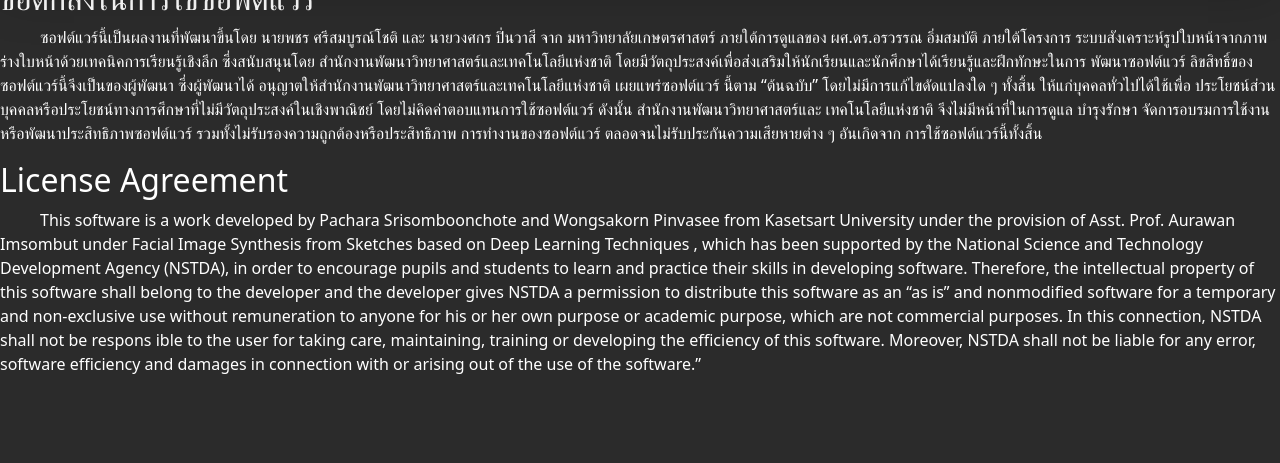
After one commit to Pachara2001/s2f_web_senior_project, a Flask app: page /info in a window 1280 px wide. The commit adds this page. Shown: the part 337-800 px from the top of the page. Run offline with Flask 3, Linux system fonts and the light colour scheme; parts of the project's set-up code (start-up, migrations or seed data) failed here and were passed over.

Commit message:
add black and white result image

```diff
--- a/database/models.py
+++ b/database/models.py
@@ -6,9 +6,11 @@
     updateDate = db.Column(db.DateTime,nullable=False)
     originalImg = db.Column(db.String(),nullable=False)
     genImg = db.Column(db.String(),nullable=False)
+    genBwImg = db.Column(db.String(),nullable=False)
     realImg = db.Column(db.String(),nullable=True)
-    def __init__(self, time, originalImg,genImg):
+    def __init__(self, time, originalImg,genImg,genBwImg):
         self.createDate = time
         self.updateDate = time
         self.originalImg = originalImg
         self.genImg = genImg
+        self.genBwImg = genBwImg
--- a/main.py
+++ b/main.py
@@ -2,6 +2,8 @@
 from flask import Flask, render_template, request, send_file, Response
 from database.db import db , db_init
 from database.models import Record
+from PIL import Image
+from io import BytesIO
 import datetime
 import os
 import io
@@ -17,14 +19,14 @@
 GCP_CREDENTIALS = os.getenv('GCP_CREDENTIALS')
 BUCKET_NAME = os.getenv('BUCKET_NAME')
 API_URL = os.getenv("API_URL")
+oriImgFile= ""
+genImgFile= ""
+bwImgFile= ""
 
 
 api_url = API_URL + '/image'
 web_url = os.environ.get('WEB_URL')
 # web_url="http://localhost:5000"
-# oriImgPath="static\oriImg.jpg"
-# genImgPath='static\genImg.png'
-# tempImgPath='static\\tempImg.png'
 
 # os.environ['GOOGLE_APPLICATION_CREDENTIALS'] = GCP_CREDENTIALS
 credentials = Credentials.from_service_account_file(GCP_CREDENTIALS)
@@ -47,49 +49,67 @@
 @app.route('/formHandling', methods=['POST' , 'GET'])
 def formHandling():
     global oriImgFile
+    global genImgFile
     oriImgFile = request.files["image"].read()
     # firstImg.save(oriImgPath)
     data={'image': oriImgFile }
-    global genImgFile
-    global genBwImgFile
+
     try:
         genResponse= requests.post(api_url,files=data)
-        genImgFile = genResponse.content[0]
-        genBwImgFile = genResponse.content[1]
+        genImgFile = genResponse.content
         # with open(genImgPath, 'wb') as f:
         #     f.write(secImg)
         return Response(genImgFile, mimetype='image/png')
     except requests.exceptions.RequestException as e:
         return str(e),500
 
-# @app.route('/save', methods=['POST'])
-def saveDB(oriImg,genImg):
+def saveDB(oriImg,genImg,genBwImg):
     time = datetime.datetime.now()
-    data = Record(time,oriImg,genImg)
+    data = Record(time,oriImg,genImg,genBwImg)
     db.session.add(data)
     db.session.commit()
     return 200
 
-@app.route('/get_bw_img' , methods=['GET'])
-def getBlackWhiteImg():
-    return Response(genBwImgFile, mimetype='image/png')
+@app.route('/getBwImg', methods=['GET'])
+def getBwimg():
+    global bwImgFile
+    # if genImgFile=='':
+    #     genImgFile = memcache.get('genImgFile')
+
+    tempFile = Image.open(BytesIO(genImgFile))
+    bwImgFile = tempFile.convert("L")
+    # memcache.add(key='bwImgFile',Value=bwImgFile.decode("ISO-8859-1"),time=300)
+    buffer = BytesIO()
+    bwImgFile.save(buffer, format='PNG')
+    buffer.seek(0)
+    return Response(buffer.read(), mimetype='image/png')
 
 @app.route('/save_img_to_db' , methods=['GET'])
 def uploadImgToCloud():
     secretTok=secrets.token_hex(16)
     oriName="ori_"+secretTok+".jpg"
     genName="gen_"+secretTok+".png"
+    genBwName="genBw_"+secretTok+".png"
 
     ori_blob = bucket.blob('ori/'+oriName)
     gen_blob = bucket.blob('gen/'+genName)
+    genBw_blob=bucket.blob('genBw/'+genBwName)
 
     # ori_blob.upload_from_filename(oriImgPath)
+    # if oriImgFile=='':
+    #     oriImgFile = memcache.get('genImgFile')
+    # if genImgFile=='':
+    #     genImgFile = memcache.get('genImgFile')
+    # if bwImgFile=='':
+    #     bwImgFile = memcache.get('bwImgFile')
+    buffer = BytesIO()
+    bwImgFile.save(buffer, format='PNG')
+    buffer.seek(0)
+    ori_blob.upload_from_string(oriImgFile)
+    gen_blob.upload_from_file(BytesIO(genImgFile))
+    genBw_blob.upload_from_file(BytesIO(buffer.read()))
 
-    ori_blob.upload_from_string(oriImgFile)
-    # gen_blob.upload_from_filename(genImgPath)
-    gen_blob.upload_from_file(io.BytesIO(genImgFile))
-
-    code=saveDB(oriName,genName)
+    code=saveDB(oriName,genName,genBwName)
     if(code==200):
         return "data save!",200
     else:
@@ -111,6 +131,8 @@
         blob = bucket.get_blob("ori/"+record.originalImg)
     elif(type=='gen'):
         blob = bucket.get_blob("gen/"+record.genImg)
+    elif(type=='genBw'):
+        blob = bucket.get_blob("genBw/"+record.genBwImg)
     elif(record.realImg != None and type=='real'):
         blob = bucket.get_blob("real/"+record.realImg)
     else:
@@ -121,8 +143,6 @@
     except:
         pass
     file_data = blob.download_as_string()
-    # with open(tempImgPath, 'wb') as f:
-    #         f.write(file_data)
 
     # return send_file(file_data, mimetype='image/png')
     return Response(file_data,  mimetype=content_type)
@@ -132,11 +152,9 @@
     id = int(id)
     record = db.session.execute(db.select(Record).filter_by(id=id)).scalar_one()
     realImg = request.files["image"]
-    # realImg.save(tempImgPath)
     name=record.originalImg.replace("ori","real")
 
     real_blob = bucket.blob('real/'+name)
-    # real_blob.upload_from_filename(tempImgPath)
     real_blob.upload_from_string(realImg.read())
 
     record.realImg = name
@@ -144,6 +162,10 @@
     db.session.commit()
     return 'ok',200
 
+@app.route('/info')
+def getInfoPage():
+    return render_template('info.html')
+
 
 if __name__ == '__main__':
     app.run(debug = True)
--- a/requirements.txt
+++ b/requirements.txt
@@ -6,3 +6,4 @@
 cloud-sql-python-connector[pg8000]
 google-cloud-storage
 google-auth
+Pillow
--- a/static/css/design.css
+++ b/static/css/design.css
@@ -4,6 +4,8 @@
     border: 1px solid black;
     background-position: center;
     background-size: 100% 100%;
+    background-color: white;
+    margin-bottom:10px
   }
 
 .imag img {
@@ -48,6 +50,7 @@
   appearance: none;
   background-color: #2ea44f;
   border: 1px solid rgba(27, 31, 35, .15);
+  margin-top:15px;
   border-radius: 6px;
   box-shadow: rgba(27, 31, 35, .1) 0 1px 0;
   box-sizing: border-box;
--- /dev/null
+++ b/templates/info.html
@@ -0,0 +1,61 @@
+<!DOCTYPE html>
+<html>
+    <head>
+        <meta charset="UTF-8">
+        <title>about</title>
+        <link href="https://cdn.jsdelivr.net/npm/bootstrap@5.2.3/dist/css/bootstrap.min.css" rel="stylesheet" integrity="sha384-rbsA2VBKQhggwzxH7pPCaAqO46MgnOM80zW1RWuH61DGLwZJEdK2Kadq2F9CUG65" crossorigin="anonymous">
+    </head>
+    <body style="background-color:#2B2B2B;">
+        <header>
+            <nav class="navbar navbar-expand-lg navbar-light shadow-lg">
+              <div class="container-fluid">
+                <!--<a class="navbar-brand" href="/" style="color: white;">Sketch2Face</a>-->
+                <img src="https://i.imgur.com/bp1wcmv.png">
+                <div class="collapse navbar-collapse" id="navbarNavAltMarkup" style="margin-left: 2rem">
+                  <div class="navbar-nav">
+                    <a class="nav-link" href="/" style="color: white;">Generate</a>
+                    <a class="nav-link" href="/database" style="color: white;">Database</a>
+                  </div>
+                  <div class="navbar-nav ms-auto">
+                    <a class="nav-link active" href="/info" aria-current="page" style="color: #5370F4;">Info</a>
+                    <a class="nav-link" role="button" id="logOut" style="color: white;">Signout</a>
+                  </div>
+                </div>
+              </div>
+            </nav>
+          </header>
+        <h2 style="color: white;">ข้อตกลงในการใช้ซอฟต์แวร์</h2>
+        <p style="text-indent: 2.5em; color: white;">ซอฟต์แวร์นี้เป็นผลงานที่พัฒนาขึ้นโดย นายพชร ศรีสมบูรณ์โชติ และ นายวงศกร ปิ่นวาสี จาก มหาวิทยาลัยเกษตรศาสตร์
+            ภายใต้การดูแลของ ผศ.ดร.อรวรรณ อิ่มสมบัติ ภายใต้โครงการ ระบบสังเคราะห์รูปใบหน้าจากภาพร่างใบหน้าด้วยเทคนิคการเรียนรู้เชิงลึก
+            ซึ่งสนับสนุนโดย สำนักงานพัฒนาวิทยาศาสตร์และเทคโนโลยีแห่งชาติ
+            โดยมีวัตถุประสงค์เพื่อส่งเสริมให้นักเรียนและนักศึกษาได้เรียนรู้และฝึกทักษะในการ
+            พัฒนาซอฟต์แวร์ ลิขสิทธิ์ของซอฟต์แวร์นี้จึงเป็นของผู้พัฒนา ซึ่งผู้พัฒนาได้
+            อนุญาตให้สำนักงานพัฒนาวิทยาศาสตร์และเทคโนโลยีแห่งชาติ เผยแพร่ซอฟต์แวร์
+            นี้ตาม “ต้นฉบับ” โดยไม่มีการแก้ไขดัดแปลงใด ๆ ทั้งสิ้น ให้แก่บุคคลทั่วไปได้ใช้เพื่อ
+            ประโยชน์ส่วนบุคคลหรือประโยชน์ทางการศึกษาที่ไม่มีวัตถุประสงค์ในเชิงพาณิชย์
+            โดยไม่คิดค่าตอบแทนการใช้ซอฟต์แวร์ ดังนั้น สำนักงานพัฒนาวิทยาศาสตร์และ
+            เทคโนโลยีแห่งชาติ จึงไม่มีหน้าที่ในการดูแล บำรุงรักษา จัดการอบรมการใช้งาน
+            หรือพัฒนาประสิทธิภาพซอฟต์แวร์ รวมทั้งไม่รับรองความถูกต้องหรือประสิทธิภาพ
+            การทำงานของซอฟต์แวร์ ตลอดจนไม่รับประกันความเสียหายต่าง ๆ อันเกิดจาก
+            การใช้ซอฟต์แวร์นี้ทั้งสิ้น
+        </p>
+        <h2 style="color: white;">License Agreement</h2>
+        <p style="text-indent: 2.5em; color: white;">This software is a work developed by Pachara Srisomboonchote and Wongsakorn Pinvasee
+            from Kasetsart University under the provision of Asst. Prof. Aurawan Imsombut
+            under Facial Image Synthesis from Sketches based on Deep Learning Techniques
+            , which has been supported by the National
+            Science and Technology Development Agency (NSTDA), in order to
+            encourage pupils and students to learn and practice their skills in
+            developing software. Therefore, the intellectual property of this
+            software shall belong to the developer and the developer gives NSTDA
+            a permission to distribute this software as an “as is” and nonmodified software for a temporary and non-exclusive use without
+            remuneration to anyone for his or her own purpose or academic
+            purpose, which are not commercial purposes. In this connection,
+            NSTDA shall not be respons ible to the user for taking care,
+            maintaining, training or developing the efficiency of this software.
+            Moreover, NSTDA shall not be liable for any error, software efficiency
+            and damages in connection with or arising out of the use of the
+            software.”</p>
+        <script src="https://cdn.jsdelivr.net/npm/bootstrap@5.2.3/dist/js/bootstrap.bundle.min.js" integrity="sha384-kenU1KFdBIe4zVF0s0G1M5b4hcpxyD9F7jL+jjXkk+Q2h455rYXK/7HAuoJl+0I4" crossorigin="anonymous"></script>
+    </body>
+</html>
```
Also changed, not shown: app.yaml (+7 -0 lines), static/js/database.js (+0 -125 lines), static/js/detail.js (+19 -5 lines), static/js/script.js (+55 -26 lines), templates/database.html (+4 -3 lines), templates/detail.html (+7 -2 lines), templates/generate.html (+7 -6 lines).
